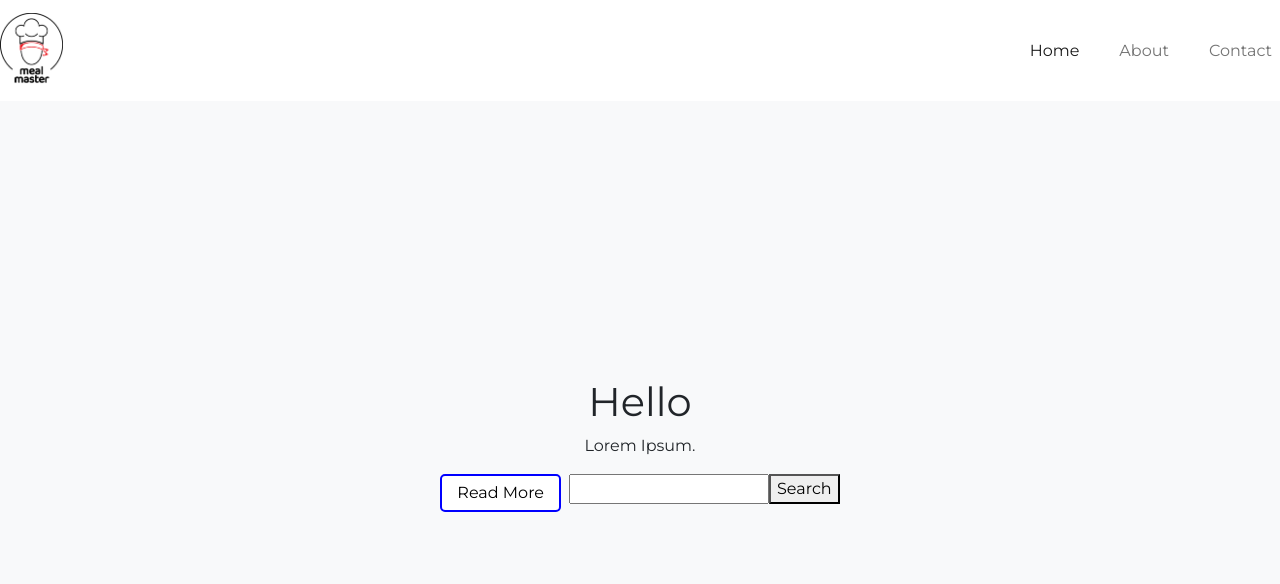
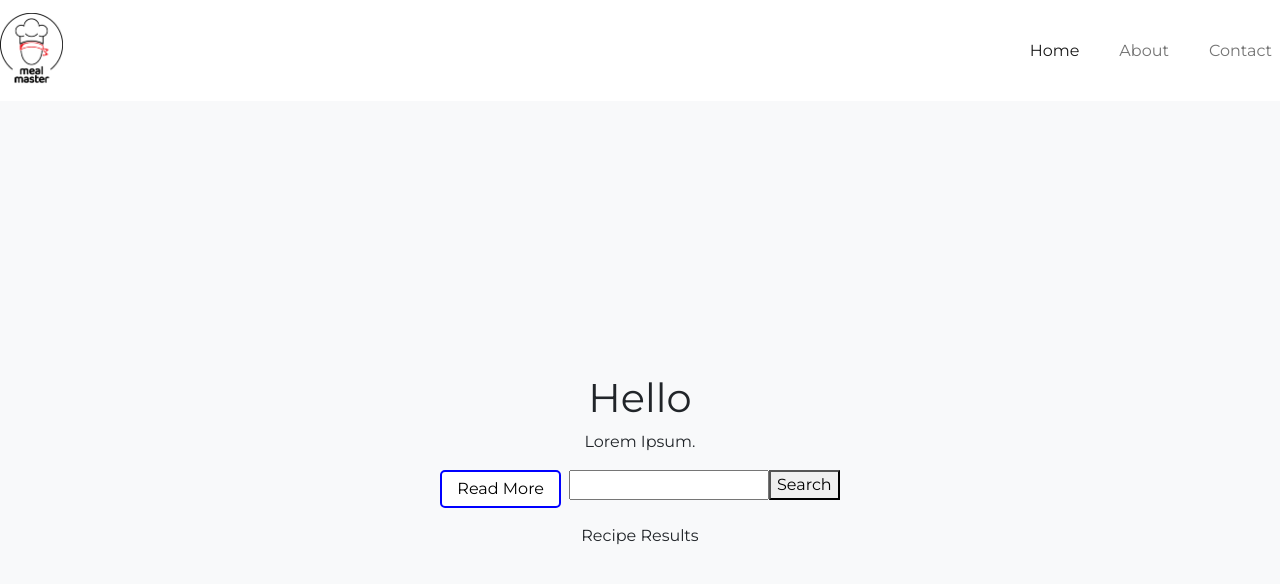
Before and after one commit to jemcap/meal-master, a React (Create React App) app: page / in a window 1280 px wide. Shown: the top 584 px of the page. Built offline with nearby package versions, Linux system fonts and the light colour scheme.

Commit message:
Added RecipeResults props

```diff
--- a/src/components/Home.js
+++ b/src/components/Home.js
@@ -1,5 +1,6 @@
 import React, { useState } from "react";
 import axios from "axios";
+import RecipeResults from "./RecipeResults"
 
 const Home = () => {
   const [query, setQuery] = useState("");
@@ -48,11 +49,7 @@ const Home = () => {
                 <button onClick={handleSearch}>Search</button>
               </p>
             </div>
-            <ul>
-              {recipes.map((recipe) => (
-                <li key={recipe.recipe.uri}>{recipe.recipe.label}</li>
-              ))}
-            </ul>
+            <RecipeResults recipes={recipes} />
           </div>
         </div>
       </div>
--- /dev/null
+++ b/src/components/RecipeResults.js
@@ -0,0 +1,9 @@
+import React from "react";
+
+const RecipeResults = () => {
+    return (
+    <div>Recipe Results</div>
+    );
+  };
+
+  export default RecipeResults;
```
